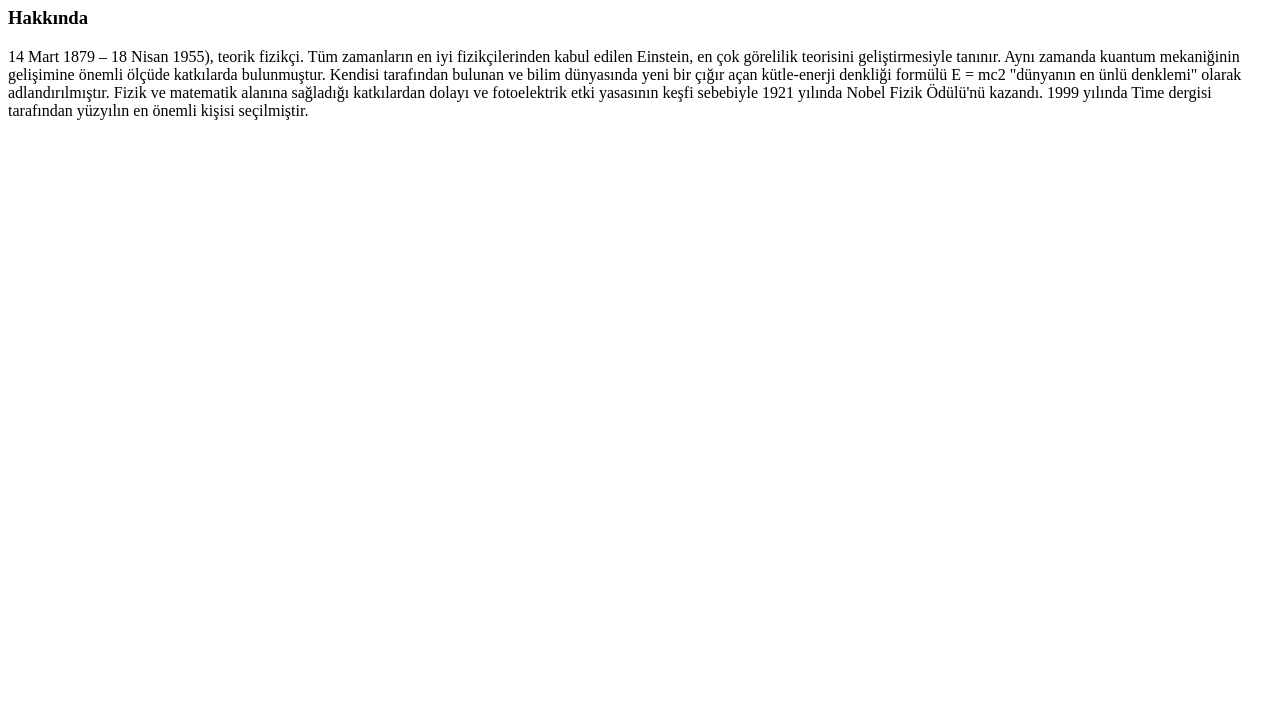
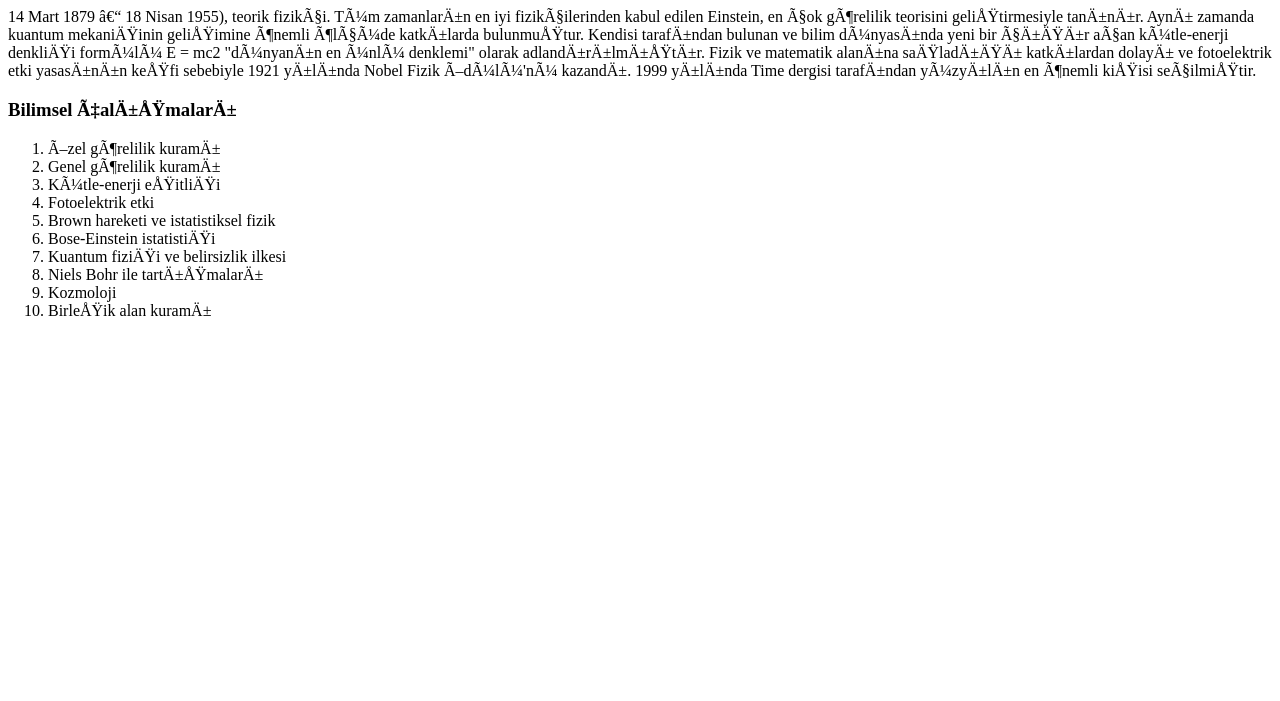
Before and after one commit to mmurat/html, a plain HTML site: page index.html in a window 1280 px wide. Shown: the part 99-800 px from the top of the page. Drawn offline with Linux system fonts and the light colour scheme.

Commit message:
Update index.html

```diff
--- a/index.html
+++ b/index.html
@@ -1,7 +1,12 @@
 <html lang="tr">
-  <head>Kodluyoruz ilk proje</head>
+  <head>
+    <title>Kodluyoruz ilk proje</title>
+    <meta charset="utf-8>
+   </head>
   <body>
+    <!--  -->
     <h1>Albert Einstein</h1>
+    <!-- Alt Başlık -->
     <h3>Hakkında</h3>
     <p> 14 Mart 1879 – 18 Nisan 1955), teorik fizikçi. Tüm zamanların en iyi fizikçilerinden kabul edilen Einstein,
       en çok görelilik teorisini geliştirmesiyle tanınır.
@@ -10,7 +15,21 @@
       E = mc2 "dünyanın en ünlü denklemi" olarak adlandırılmıştır. Fizik ve matematik alanına sağladığı
       katkılardan dolayı ve fotoelektrik etki yasasının keşfi sebebiyle 1921 yılında Nobel Fizik Ödülü'nü kazandı.
       1999 yılında Time dergisi tarafından yüzyılın en önemli kişisi seçilmiştir.</p>
+    <!-- Alt Başlık -->
+    <h3>Bilimsel Çalışmaları</h3>
+    <p>
+    <ol>
+      <li>Özel görelilik kuramı</li>
+      <li>Genel görelilik kuramı</li>
+      <li>Kütle-enerji eşitliği</li>
+      <li>Fotoelektrik etki</li>
+      <li>Brown hareketi ve istatistiksel fizik</li>
+      <li>Bose-Einstein istatistiği</li>
+      <li>Kuantum fiziği ve belirsizlik ilkesi</li>
+      <li>Niels Bohr ile tartışmaları</li>
+      <li>Kozmoloji</li>
+      <li>Birleşik alan kuramı</li>
+    </ol>
+    </p>
   </body>
-
-
 </html>
```
